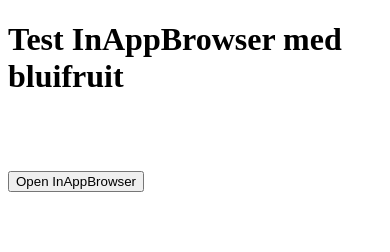
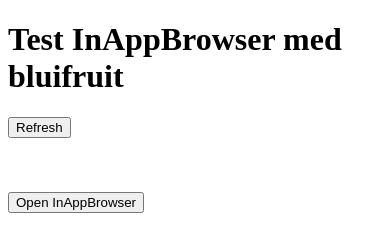
Before and after one commit to sallyvaleur/18_9_BluefruitBeacon_Test, a plain HTML site: page index.html in a window 390 px wide. Drawn offline with Linux system fonts and the light colour scheme; some packages are replaced by stand-ins of ours.

Commit message:
Update index.html

```diff
--- a/index.html
+++ b/index.html
@@ -12,6 +12,10 @@
 	<body onload="onLoad()">
 		<h1> Test InAppBrowser med bluifruit </h1>
 		<ul id="bleDeviceList"> </ul>
+
+		<button id="refreshButton" onClick = "refreshDeviceList()">Refresh</button>
+		<br>
+
 		<br><br>
 		<div id="debugDiv"></div>
 		<br>
```
